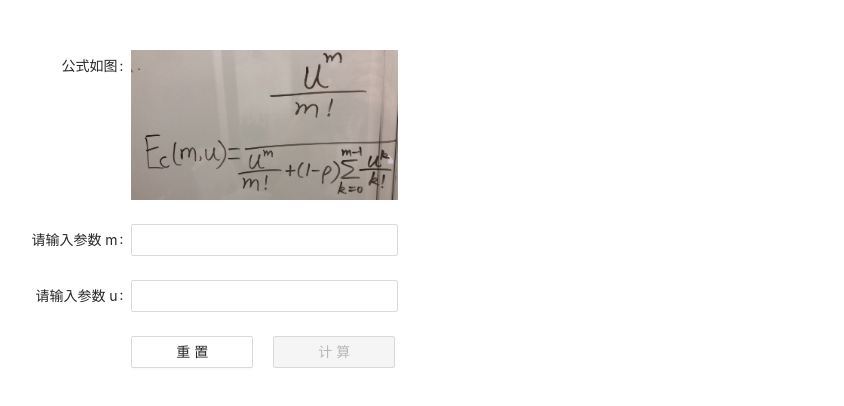
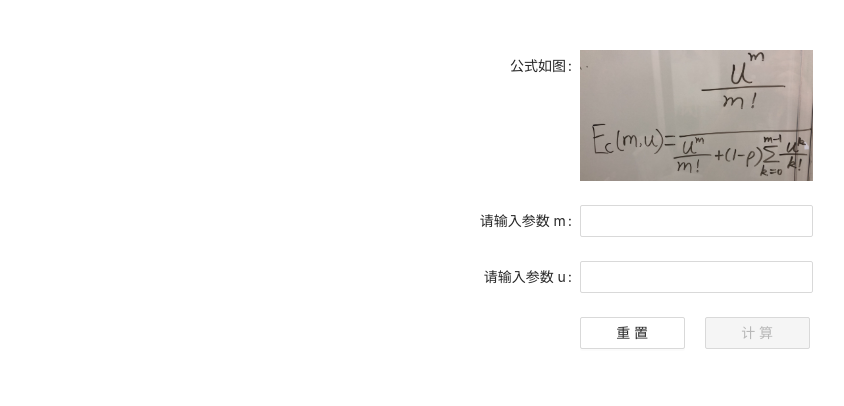
Before and after one commit to liushuaimaya/math, a React (Create React App) app: page / in a window 1280 px wide. Shown: the top 406 px of the page, without its empty margins (2-846 px from the left). Built offline with nearby package versions, Linux system fonts and the light colour scheme.

Commit message:
feat: 更新repo

```diff
--- a/src/App.css
+++ b/src/App.css
@@ -1,6 +1,7 @@
 .App {
+  margin: 0 auto;
   padding-top: 50px;
-  width: 400px;
+  width: 350px;
   overflow: hidden;
 }
 
@@ -11,7 +12,7 @@
 }
 
 .btn {
-  width: 122px;
+  width: 105px;
 }
 
 .btn:first-of-type {
```
